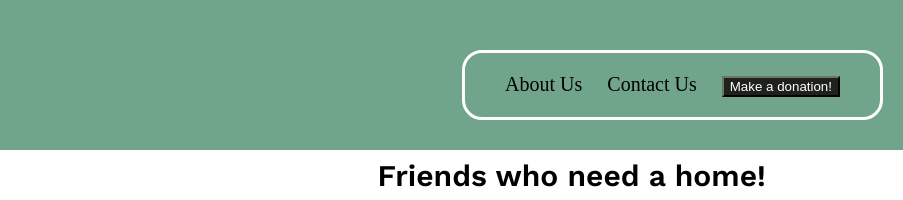
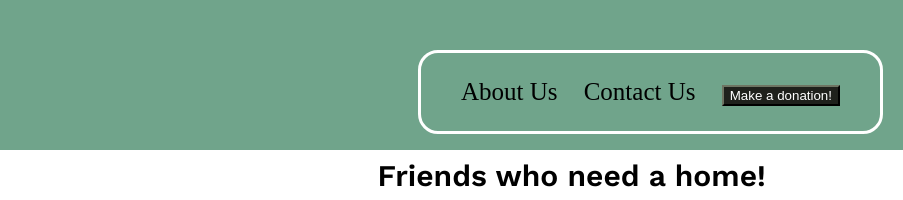
Before and after one commit to shelbysue/Final-Projects, a plain HTML site: page index.html in a window 1280 px wide. Shown: the top 200 px of the page, 377-1280 px from the left. Drawn offline with nearby package versions, Linux system fonts and the light colour scheme.

Commit message:
finalFixes

```diff
--- a/style.css
+++ b/style.css
@@ -30,10 +30,13 @@ header {
     float: center;
     display: flex;
 }
+nav {
+    padding-left: 100px;
+}
 .nav ul li {
     overflow: auto;
     margin: auto;
-    font-size: 20px;
+    font-size: 16px;
     display:inline-block;
     zoom: 1;
 }
@@ -145,9 +148,10 @@ body {
         float: right;
         padding-right: 150px;
         margin-top: 50px;
+
     }
     nav, ul, li {
-            font-size: 20px;
+            font-size: 25px;
             display:inline-block;
             zoom: 1;
             padding-right: 20px;
```
